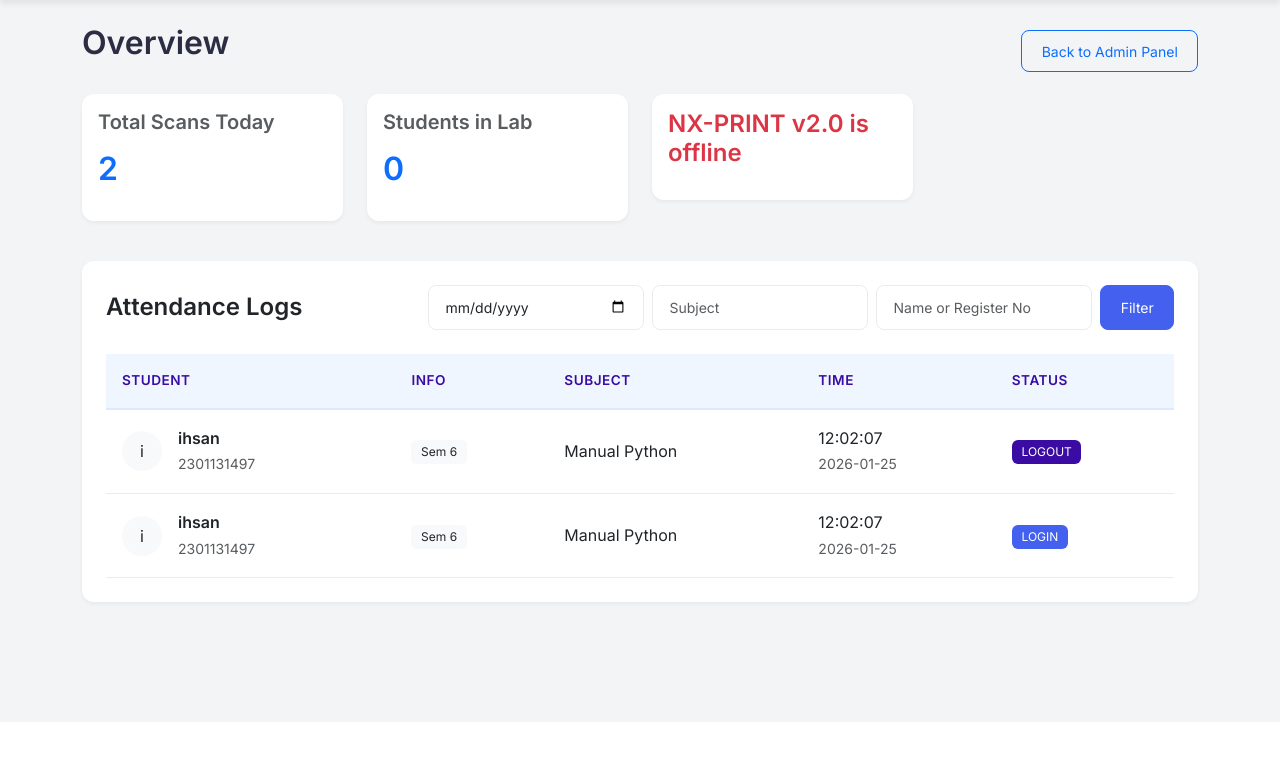
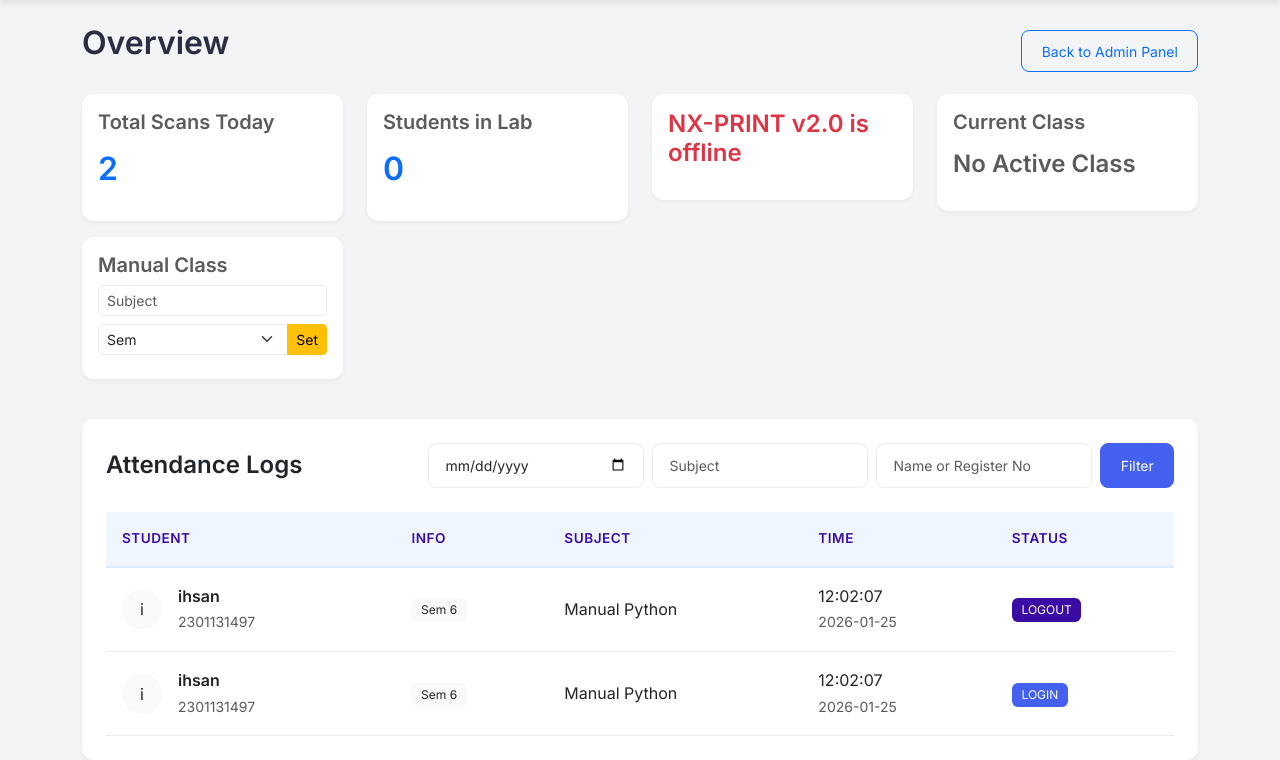
Before and after one commit to ihsan7510/LAB-LOGIN-LOGOUT-MONITORING-SYSTEM, a Flask app: page /dashboard in a window 1280 px wide. Shown: the part 78-838 px from the top of the page. Before the commit the page ends 685 px from the top, so only its background shows below. Run offline with Flask 3, Linux system fonts and the light colour scheme; a user stored in the database is signed in; data comes from the database, SQL or seed files in the repository; both versions use the stored data as it was after the commit; some libraries are stand-ins or nearby versions.

Commit message:
Update project files

```diff
--- a/app.py
+++ b/app.py
@@ -33,13 +33,14 @@ def load_user(user_id):
 # Global State for Registration/Commands
 command_queue = []
 registration_status = {'status': 'idle', 'message': '', 'fingerprint_id': None}
+manual_class_status = {'active': False, 'subject': None, 'semester': 'All'} # Global Manual Override
 lcd_message = "Initializing..."
 last_heartbeat_time = 0
 
 @app.context_processor
 def inject_device_status():
     is_connected = (time.time() - last_heartbeat_time) < 5
-    return dict(is_device_connected=is_connected)
+    return dict(is_device_connected=is_connected, manual_class=manual_class_status)
 
 @app.route('/api/heartbeat', methods=['POST'])
 def heartbeat():
@@ -49,6 +50,21 @@ def heartbeat():
 
 def get_current_class(student_semester):
     """Checks the timetable for a class currently running for a specific semester."""
+
+    # 1. Check Manual Override First
+    if manual_class_status['active']:
+        # If manual class is for ALL or matches specific semester
+        if manual_class_status['semester'] == 'All' or manual_class_status['semester'] == str(student_semester):
+            print(f"DEBUG: Using Manual Class: {manual_class_status['subject']}")
+            # Create a dummy object behaving like Timetable row
+            return type('ManualClass', (object,), {
+                'subject': manual_class_status['subject'],
+                'start_time': 'Manual',
+                'end_time': 'Manual',
+                'lab_name': 'Manual Override',
+                'semester': manual_class_status['semester']
+            })
+
     now = datetime.now()
     current_day = calendar.day_name[now.weekday()] # e.g., "Monday"
     current_time = now.strftime("%H:%M") # e.g., "09:30"
@@ -169,6 +185,20 @@ def landing_page():
 def admin_dashboard():
     return render_template('admin_dashboard.html')
 
+def get_all_current_classes():
+    """Returns a list of all classes currently running across all semesters."""
+    now = datetime.now()
+    current_day = calendar.day_name[now.weekday()] # e.g., "Monday"
+    current_time = now.strftime("%H:%M") # e.g., "09:30"
+
+    classes = Timetable.query.filter(
+        Timetable.day == current_day,
+        Timetable.start_time <= current_time,
+        Timetable.end_time >= current_time
+    ).all()
+
+    return classes
+
 @app.route('/dashboard')
 def public_dashboard():
     # ... (Rest of dashboard logic)
@@ -212,8 +242,9 @@ def public_dashboard():
         last_id = latest_global.id if latest_global else 0
 
     active_count = get_active_student_count()
+    current_classes = get_all_current_classes()
 
-    return render_template('dashboard.html', logs=recent_logs, active_count=active_count, last_id=last_id)
+    return render_template('dashboard.html', logs=recent_logs, active_count=active_count, last_id=last_id, current_classes=current_classes)
 
 @app.route('/analytics')
 @login_required
@@ -451,6 +482,41 @@ def lcd_status():
         return jsonify({'status': 'updated'})
     return jsonify({'message': lcd_message})
 
+# Global State
+manual_session = {
+    'active': False,
+    'subject': None,
+    'semester': None,
+    'lab_name': 'Manual Mode'
+}
+
+@app.context_processor
+def inject_manual_status():
+    return dict(manual_session=manual_session)
+
+@app.route('/api/set_manual_session', methods=['POST'])
+@login_required
+def set_manual_session():
+    global manual_session
+    data = request.json
+
+    manual_session['active'] = True
+    manual_session['subject'] = data.get('subject')
+    manual_session['semester'] = data.get('semester')
+    manual_session['lab_name'] = data.get('lab_name', 'Manual Mode')
+
+    return jsonify({'status': 'success', 'session': manual_session})
+
+@app.route('/api/stop_manual_session', methods=['POST'])
+@login_required
+def stop_manual_session():
+    global manual_session
+    manual_session['active'] = False
+    manual_session['subject'] = None
+    manual_session['semester'] = None
+
+    return jsonify({'status': 'success'})
+
 @app.route('/api/scan', methods=['POST'])
 def api_scan():
     data = request.json
@@ -464,44 +530,102 @@ def api_scan():
     if not student:
         return jsonify({'status': 'error', 'message': 'Student not found', 'student_name': 'Unknown'}), 200
 
-    # 2. Check for Current Class FOR THIS STUDENT'S SEMESTER
-    current_class = get_current_class(student.semester)
+    # Get the latest log for this student (regardless of subject) to determine current state
+    last_global_log = Attendance.query.filter_by(student_id=student.id).order_by(Attendance.timestamp.desc()).first()
+
+    # Determine the class running RIGHT NOW (Check Manual First)
+    current_class = None
+
+    if manual_session['active'] and manual_session['semester'] == student.semester:
+        # Create a mock class object or dict
+        class MockClass:
+            def __init__(self, subject, lab_name, semester):
+                self.subject = subject
+                self.lab_name = lab_name
+                self.semester = semester
+
+        current_class = MockClass(
+            subject=manual_session['subject'],
+            lab_name=manual_session['lab_name'],
+            semester=manual_session['semester']
+        )
+    else:
+        current_class = get_current_class(student.semester)
+
+    # LOGIC MATRIX:
+    # 1. Last state was LOGIN (Student is inside a class)
+    #    - If Current Class is SAME as Last Log Subject -> LOGOUT (End session)
+    #    - If Current Class is DIFFERENT (New Subject) -> LOGOUT Old Subject, LOGIN New Subject (Switch)
+    #    - If NO Current Class (Break/End) -> LOGOUT Old Subject (End session)
+
+    # 2. Last state was LOGOUT (Student is free)
+    #    - If Current Class exists -> LOGIN New Subject
+    #    - If NO Current Class -> REJECT (No class running)
+
+    if last_global_log and last_global_log.status == 'LOGIN':
+        # Student is currently "IN" a class
+
+        if current_class:
+            if current_class.subject == last_global_log.subject:
+                # Same class, just leaving
+                new_status = 'LOGOUT'
+                subject = current_class.subject
+                message = f'Logged Out: {subject}'
+                db.session.add(Attendance(student_id=student.id, status=new_status, subject=subject))
+
+            else:
+                # Different class started! (Class change took place while student was inside)
+                # 1. Auto-Logout previous
+                db.session.add(Attendance(student_id=student.id, status='LOGOUT', subject=last_global_log.subject))
+
+                # 2. Login new
+                new_status = 'LOGIN'
+                subject = current_class.subject
+                message = f'Switched: {last_global_log.subject} -> {subject}'
+                db.session.add(Attendance(student_id=student.id, status=new_status, subject=subject))
+
+        else:
+            # Class ended, now it's break time, but student forgot to scan out
+            # Auto-logout them now
+            new_status = 'LOGOUT'
+            subject = last_global_log.subject
+            message = f'Logged Out (Break): {subject}'
+            db.session.add(Attendance(student_id=student.id, status=new_status, subject=subject))
+
+    else:
+        # Student is currently "OUT"
+        if current_class:
+            new_status = 'LOGIN'
+            subject = current_class.subject
+            message = f'Logged In: {subject}'
+            db.session.add(Attendance(student_id=student.id, status=new_status, subject=subject))
+        else:
+            return jsonify({
+                'status': 'error',
+                'message': 'No Class Running',
+                'student_name': student.name
+            }), 200
+
+    db.session.commit()
+    # Determine what check-type happened for the final response (Login or Logout)
+    # If we switched (Logout+Login), the primary action communicated is the LOGIN to the new class
+    # but the logs show both.
+
+    scan_type_resp = 'LOGIN' if current_class and (not last_global_log or last_global_log.status == 'LOGOUT' or (last_global_log.status=='LOGIN' and last_global_log.subject != current_class.subject)) else 'LOGOUT'
+
+    # If we just logged out during break
     if not current_class:
-        return jsonify({
-            'status': 'error',
-            'message': 'No Class',
-            'student_name': student.name
-        }), 200
-
-    # 3. Determine Login/Logout
-    # Get last log for this student for THIS subject today
-    start_of_day = datetime.combine(date.today(), datetime.min.time())
-
-    last_log = Attendance.query.filter(
-        Attendance.student_id == student.id,
-        Attendance.subject == current_class.subject,
-        Attendance.timestamp >= start_of_day
-    ).order_by(Attendance.timestamp.desc()).first()
-
-    new_status = 'LOGIN'
-    if last_log and last_log.status == 'LOGIN':
-        new_status = 'LOGOUT'
-
-    # 4. Log Attendance
-    log = Attendance(
-        student_id=student.id,
-        status=new_status,
-        subject=current_class.subject
-    )
-    db.session.add(log)
-    db.session.commit()
+        scan_type_resp = 'LOGOUT'
+        subject_resp = last_global_log.subject if last_global_log else "Unknown"
+    else:
+        subject_resp = current_class.subject
 
     return jsonify({
         'status': 'success',
-        'message': f'{new_status} Success',
+        'message': message,
         'student_name': student.name,
-        'subject': current_class.subject,
-        'scan_type': new_status  # LOGIN or LOGOUT
+        'subject': subject_resp,
+        'scan_type': scan_type_resp
     })
 
 @app.route('/api/reset_system_data', methods=['POST'])
--- a/templates/dashboard.html
+++ b/templates/dashboard.html
@@ -42,6 +42,66 @@
                     {% endif %}
                 </div>
             </div>
+            <div class="col-md-3">
+                <div class="card p-3 mb-3">
+                    <h5 class="text-muted">Current Class</h5>
+                    {% if manual_session.active and manual_session.semester %}
+                    <div class="alert alert-warning p-2 mb-2">
+                        <i class="bi bi-exclamation-triangle-fill"></i> Manual Override
+                    </div>
+                    <div class="mb-1 border-bottom pb-1">
+                        <h6 class="fw-bold text-primary mb-0" style="font-size: 1rem;">{{ manual_session.subject }}</h6>
+                        <small class="text-muted" style="font-size: 0.8rem;">Sem {{ manual_session.semester }} | {{
+                            manual_session.lab_name }}</small>
+                    </div>
+                    {% elif current_classes %}
+                    <div style="max-height: 80px; overflow-y: auto;">
+                        {% for cls in current_classes %}
+                        <div class="mb-1 border-bottom pb-1">
+                            <h6 class="fw-bold text-primary mb-0" style="font-size: 1rem;">{{ cls.subject }}</h6>
+                            <small class="text-muted" style="font-size: 0.8rem;">Sem {{ cls.semester }} | {{
+                                cls.lab_name }}</small>
+                        </div>
+                        {% endfor %}
+                    </div>
+                    {% else %}
+                    <h4 class="fw-bold text-muted">No Active Class</h4>
+                    {% endif %}
+                </div>
+            </div>
+
+            {% if current_user.is_authenticated %}
+            <div class="col-md-3">
+                <div class="card p-3 mb-3 border-warning">
+                    <h5 class="text-muted mb-2">Manual Class</h5>
+                    {% if manual_session.active %}
+                    <div class="d-grid">
+                        <button onclick="stopManualSession()" class="btn btn-danger btn-sm">End Manual Session</button>
+                    </div>
+                    {% else %}
+                    <form id="manualSessionForm" onsubmit="startManualSession(event)">
+                        <div class="input-group input-group-sm mb-2">
+                            <input type="text" class="form-control" id="manualSubject" placeholder="Subject" required>
+                        </div>
+                        <div class="input-group input-group-sm mb-2">
+                            <select class="form-select" id="manualSemester" required>
+                                <option value="" disabled selected>Sem</option>
+                                <option value="1">1</option>
+                                <option value="2">2</option>
+                                <option value="3">3</option>
+                                <option value="4">4</option>
+                                <option value="5">5</option>
+                                <option value="6">6</option>
+                                <option value="7">7</option>
+                                <option value="8">8</option>
+                            </select>
+                            <button class="btn btn-warning" type="submit">Set</button>
+                        </div>
+                    </form>
+                    {% endif %}
+                </div>
+            </div>
+            {% endif %}
 
         </div>
     </div>
@@ -115,7 +175,6 @@
         </div>
     </div>
 </div>
-</div>
 
 <script>
     let currentLastId = {{ last_id|default (0) }};
@@ -167,5 +226,38 @@
             })
             .catch(err => console.error("LCD Poll Error:", err));
     }, 50);
+    // 3. Manual Session Controls
+    function startManualSession(event) {
+        event.preventDefault();
+        const subject = document.getElementById('manualSubject').value;
+        const semester = document.getElementById('manualSemester').value;
+
+        if (!subject || !semester) return;
+
+        fetch('/api/set_manual_session', {
+            method: 'POST',
+            headers: { 'Content-Type': 'application/json' },
+            body: JSON.stringify({
+                subject: subject,
+                semester: semester,
+                lab_name: 'Manual Override'
+            })
+        }).then(res => res.json())
+            .then(data => {
+                if (data.status === 'success') {
+                    window.location.reload();
+                }
+            });
+    }
+
+    function stopManualSession() {
+        fetch('/api/stop_manual_session', { method: 'POST' })
+            .then(res => res.json())
+            .then(data => {
+                if (data.status === 'success') {
+                    window.location.reload();
+                }
+            });
+    }
 </script>
 {% endblock %}
```
Also changed, not shown: reset_db.py (deleted, +0 -12 lines), simulate_status.py (deleted, +0 -53 lines), instance/attendance.db, 1 other file.
